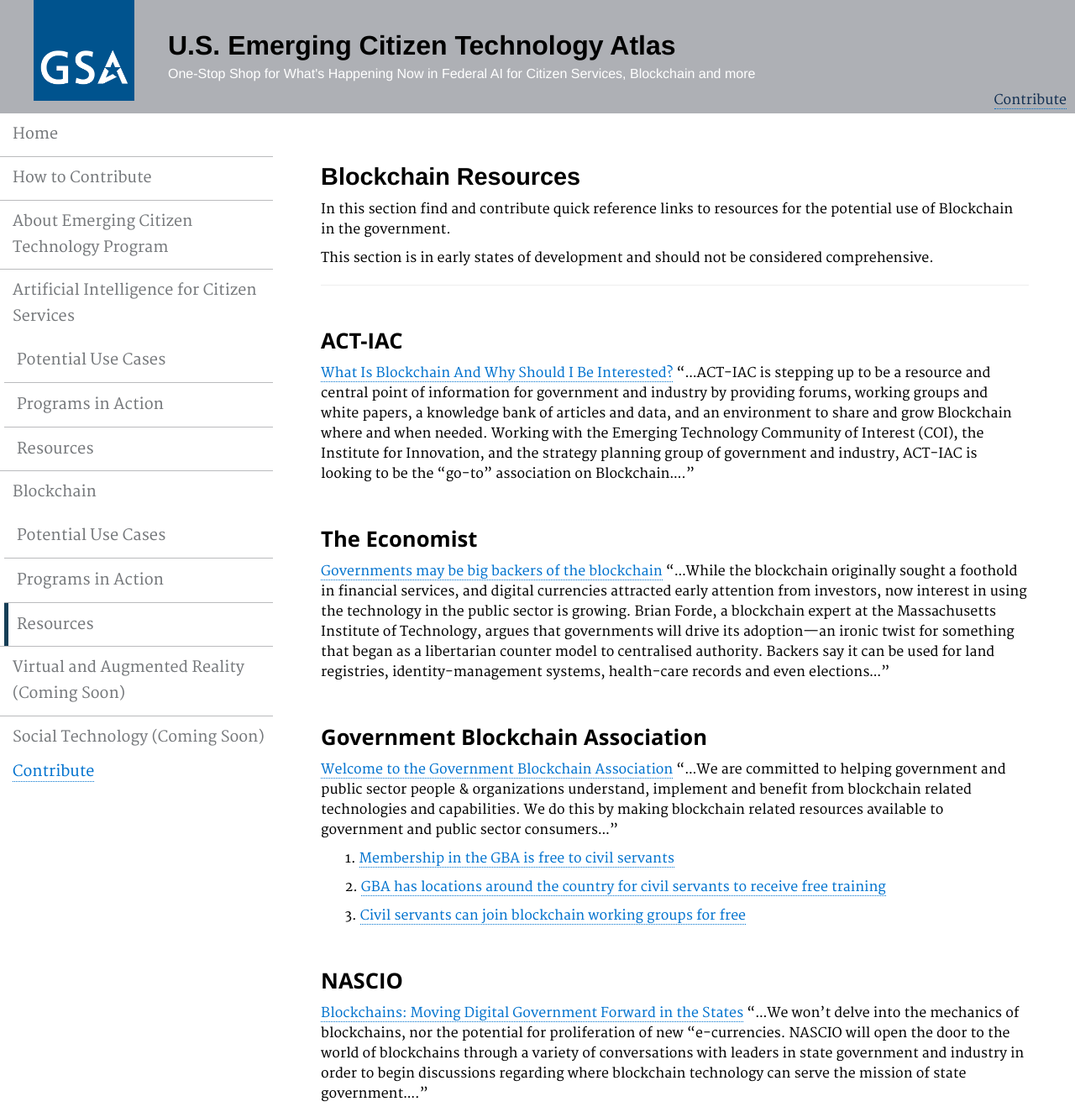
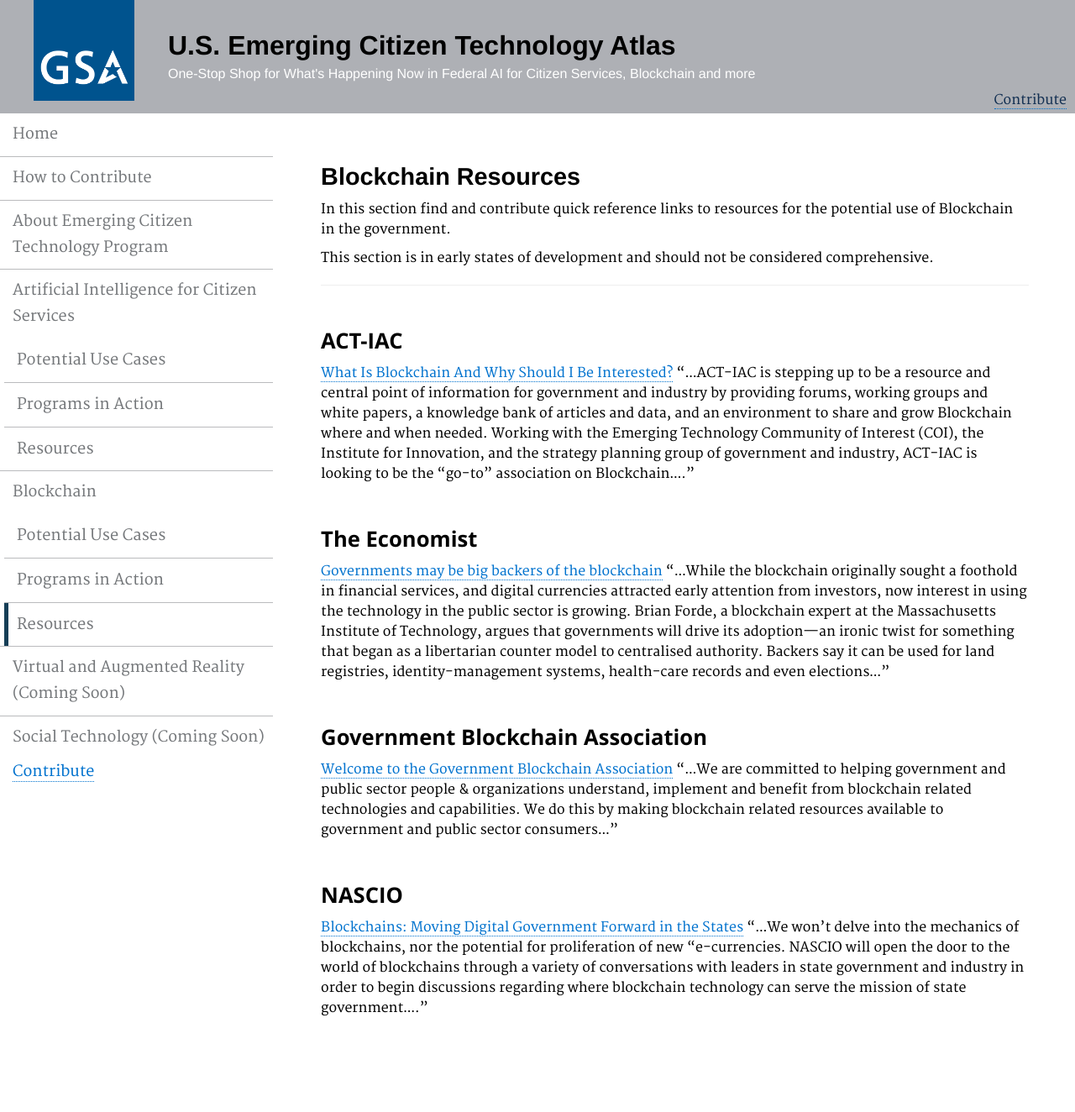
Before and after one commit to GSA/emerging-technology-atlas, a Jekyll site: the page built from pages/blockchain-resources.md, in a window 1280 px wide. Shown: the whole page at 84% size. Built offline with Jekyll 4.4.1, drawn with Linux system fonts in a browser that asks for light colours; after the commit the page ends 1222 px from its top, so only the background shows below that.

Commit message:
Update blockchain-resources.md

```diff
--- a/pages/blockchain-resources.md
+++ b/pages/blockchain-resources.md
@@ -22,9 +22,6 @@ This section is in early states of development and should not be considered comp
 ### Government Blockchain Association
 <a href="https://governmentblockchain.org">Welcome to the Government Blockchain Association</a> "...We are committed to helping government and public sector people & organizations understand, implement and benefit from blockchain related technologies and capabilities.  We do this by making blockchain related resources available to government and public sector consumers..."
 
-<p>&nbsp;&nbsp;&nbsp;&nbsp;&nbsp;&nbsp; 1. <a href="https://governmentblockchain.org/membership">Membership in the GBA is free to civil servants</a></p>
-<p>&nbsp;&nbsp;&nbsp;&nbsp;&nbsp;&nbsp; 2. <a href="https://governmentblockchain.org/blockchain-resources/working-groups-location-chapters">GBA has locations around the country for civil servants to receive free training</a></p>
-<p>&nbsp;&nbsp;&nbsp;&nbsp;&nbsp;&nbsp; 3. <a href="https://governmentblockchain.org/working-groups">Civil servants can join blockchain working groups for free</a></p>
 
 ### NASCIO
 <a href="https://www.nascio.org/Portals/0/Publications/Documents/2017/NASCIO%20Blockchains%20in%20State%20Government.pdf?ver=2017-05-16-090507-033">Blockchains: Moving Digital Government Forward in the States</a> "...We won’t delve into the mechanics of blockchains, nor the potential for proliferation of new “e-currencies. NASCIO will open the door to the world of blockchains through a variety of conversations with leaders in state government and industry in order to begin discussions regarding where blockchain technology can serve the mission of state government...."
```
